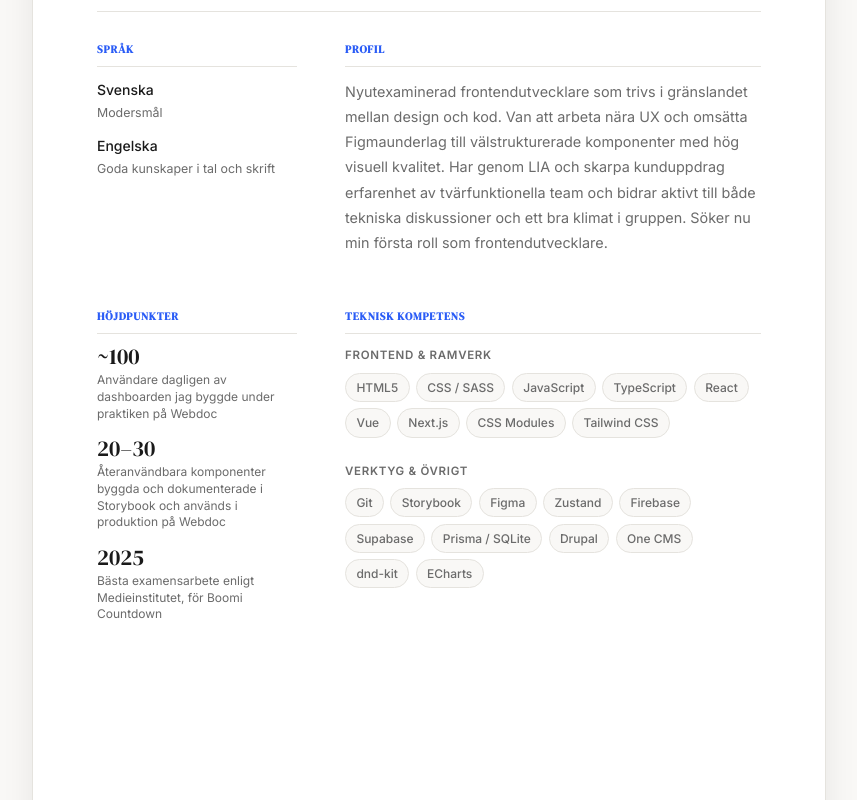
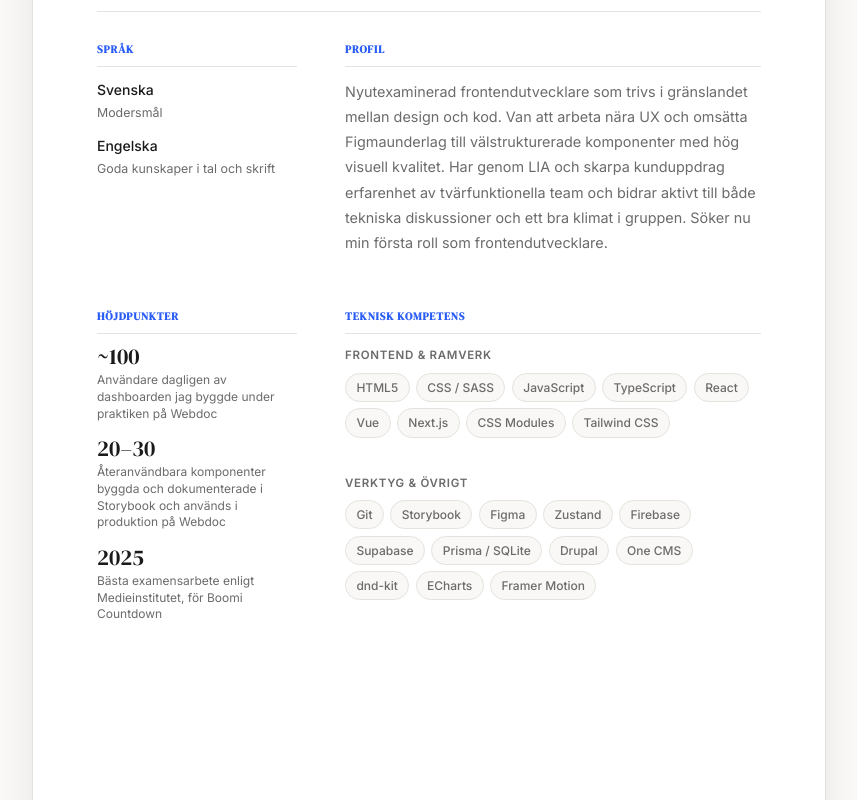
Before and after one commit to kaspvik/kaspervikstrom, a Next.js app: page /cv in a window 1280 px wide. Shown: the part 410-1210 px from the top of the page, without its empty margins (211-1068 px from the left). Built offline with nearby package versions, Linux system fonts and the light colour scheme.

Commit message:
Add Framer Motion to tech tools; adjust margin for skill block for better spacing

```diff
--- a/src/app/cv/page.tsx
+++ b/src/app/cv/page.tsx
@@ -26,6 +26,7 @@ const techTools = [
   "One CMS",
   "dnd-kit",
   "ECharts",
+  "Framer Motion",
 ];
 const liaStack = [
   "Next.js",
@@ -293,7 +294,7 @@ export default function CVPage() {
               </div>
               <div
                 className={styles.skillBlock}
-                style={{ marginTop: "0.75rem" }}>
+                style={{ marginTop: "1.5rem" }}>
                 <span className={styles.skillGroupLabel}>Verktyg & övrigt</span>
                 <div className={styles.tags}>
                   {techTools.map((s) => (
```
